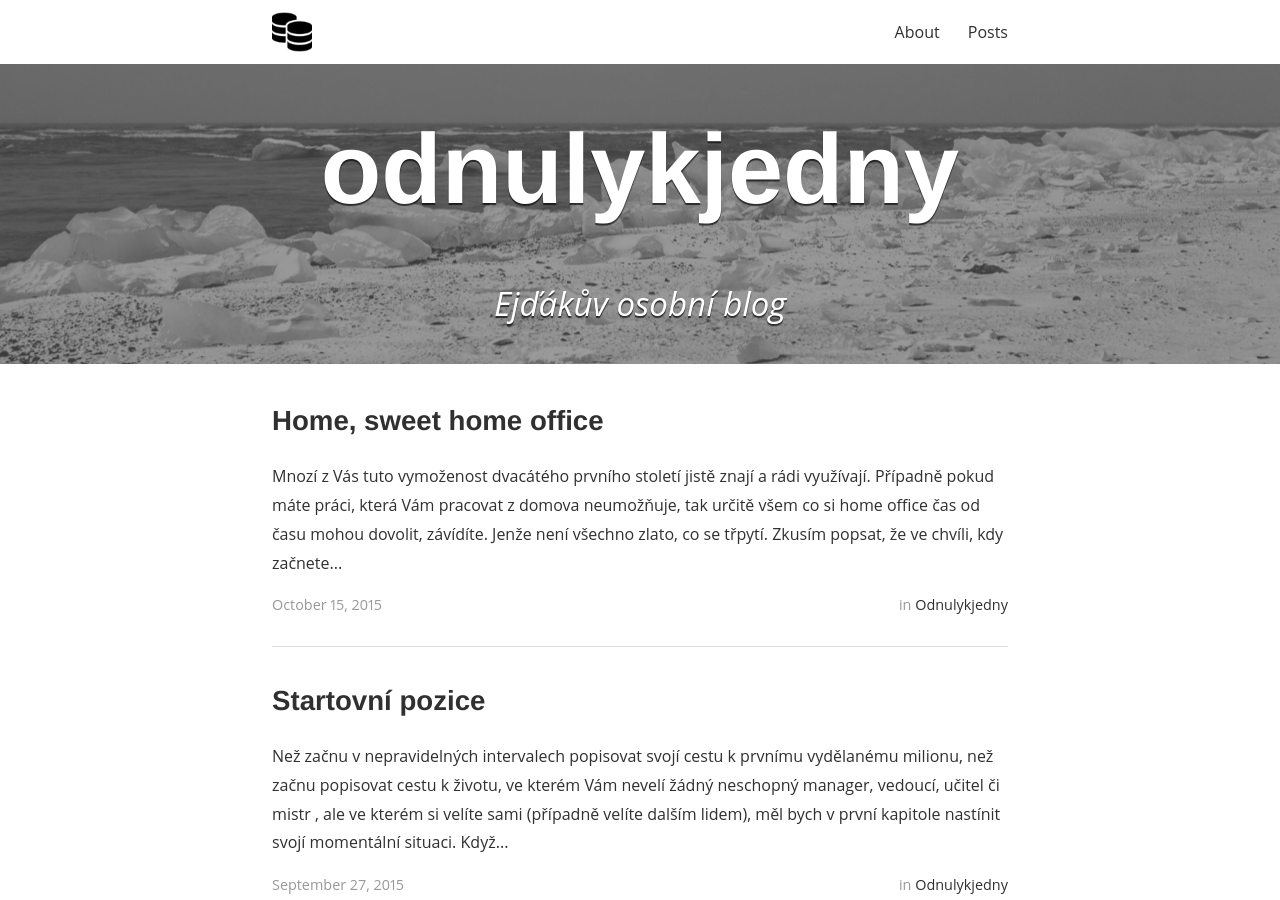
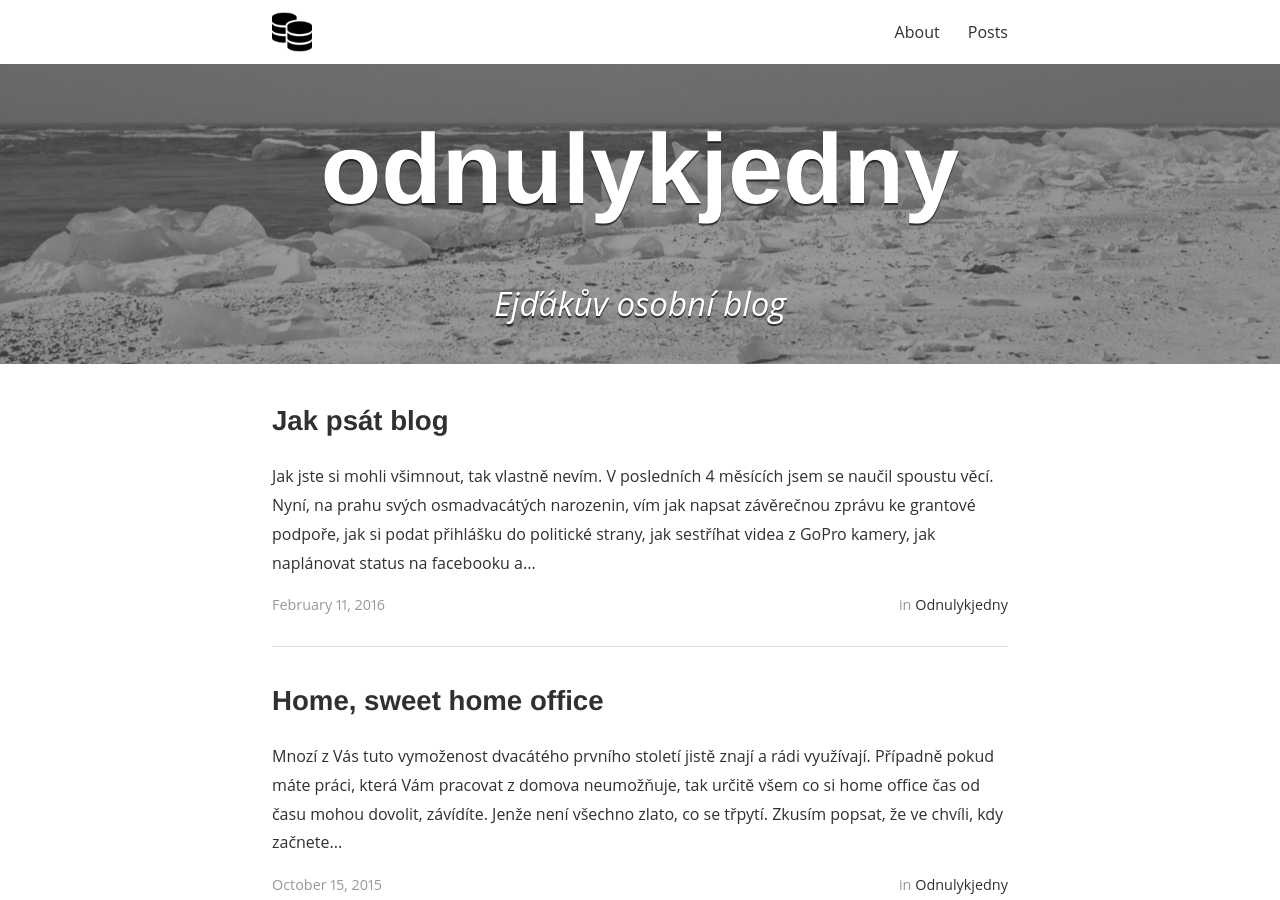
Before and after one commit to senkadam/odnulykjedny, a Jekyll site: the page built from index.html, in a window 1280 px wide and 900 px high. Built offline with Jekyll 4.4.1, drawn with Linux system fonts in a browser that asks for light colours; nearby versions of some CDN libraries; some web fonts are replaced; the list of posts is cut into pages by our own code; a style sheet for code colours, icons or effects is not loaded.

Commit message:
Jak Psat Blog

```diff
--- a/_config.yml
+++ b/_config.yml
@@ -38,10 +38,10 @@ jekyll-archives:
     tag: '/tag/:name/'
 
 # Disqus comments
-disqus_shortname: odnulykjedny
+disqus_shortname: howtodata
 
 # Google analytics
-ga_tracking_id: "UA-71741502-1"
+ga_tracking_id: "UA-73674476-1"
 
 # Category descriptions (for archive pages)
 descriptions:
--- a/_posts/2015-09-27-StartovniPozice.markdown
+++ b/_posts/2015-09-27-StartovniPozice.markdown
@@ -1,6 +1,6 @@
 ---
 layout: post
-title:  "odnulykjedny"
+titleblog:  "odnulykjedny"
 title:  "Startovní pozice"
 date:   2015-09-27 21:56:00"
 author: Adam Šenk
--- /dev/null
+++ b/_posts/2016-02-11-Jak-psat-blog.markdown
@@ -0,0 +1,16 @@
+---
+layout: post
+titleblog:  "odnulykjedny"
+title:  "Jak psát blog"
+date:   2016-02-11 18:44:00"
+author: Adam Šenk
+categories: odnulykjedny
+tags:	startup psani blog prokrastinace
+cover:  "/assets/back.jpg"
+---
+
+Jak jste si mohli všimnout, tak vlastně nevím. V posledních 4 měsících jsem se naučil spoustu věcí. Nyní, na prahu svých osmadvacátých narozenin, vím jak napsat závěrečnou zprávu ke grantové podpoře, jak si podat přihlášku do politické strany, jak sestříhat videa z GoPro kamery, jak naplánovat status na facebooku a taky dokážu spatlat pár řádků v Javascriptu.
+
+Rozhodně jsem ale nepřišel na to, jak psát pravidelně blog. Od řijna 2015 jsem na něj ani nesáhnul. Ale jednu věc vím, pokud se vám něco nepovede, nezbývá než zkusit to znova a lépe. Proto jsem blog přebarvil do hezčího kabátu a zkusím to znova.
+
+Mám totiž výbornou příležitost. Zítra odjíždím na pár týdnů do Izraele, podívat se na zemi zaslíbenou, prohlídnout si místa, kde starej dobrej Džízis zažil všechny ty nepravosti a v neposlední řadě nadýchat atmosféru startupové líhně Tel-Avivu a v této atmosféře tvořit a pracovat. A místo toho, abych každému musel složitě popisovat, jak se mám, můžu to napsat pouze jednou a to sem. Tak stay tuned. Snad mi to vydrží.
```
